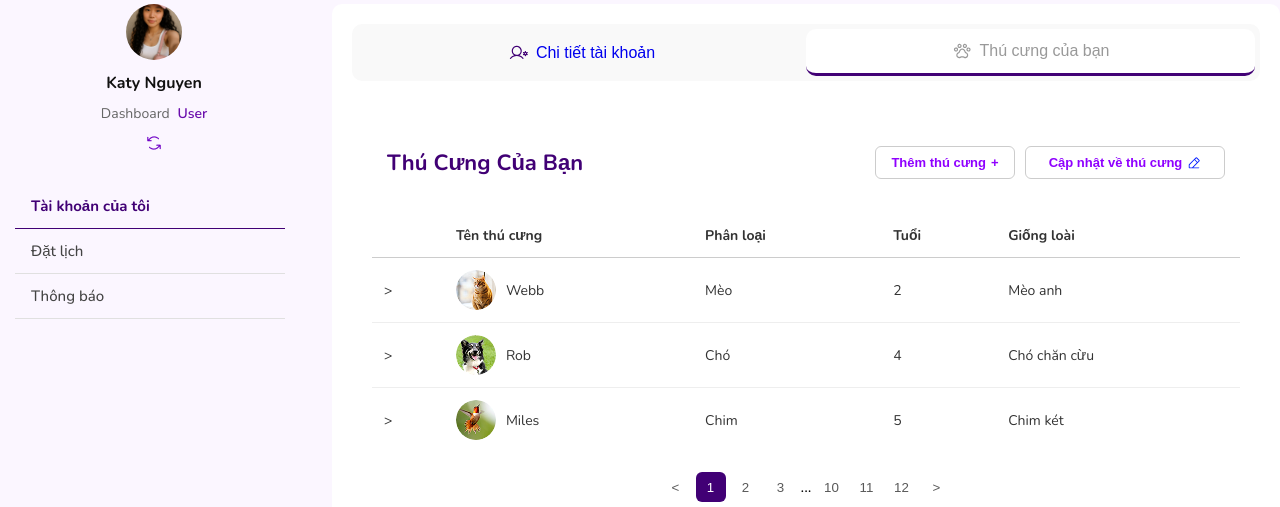
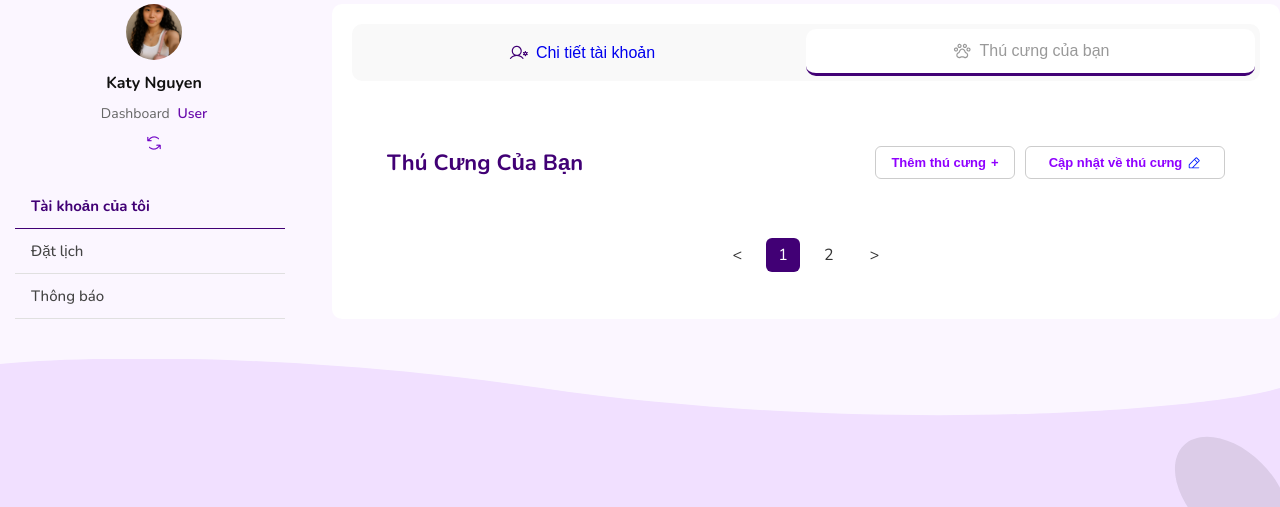
Before and after one commit to KimToan2501/Du-An-Web, a PHP site: page /pages/account-pet.html in a window 1280 px wide. Shown: the part 136-643 px from the top of the page. Run offline with PHP 8.4, Linux system fonts and the light colour scheme; grey boxes are pictures that could not be loaded.

Commit message:
thêm file account-pet.js và sửa pigination

```diff
--- a/assets/css/account-pet.css
+++ b/assets/css/account-pet.css
@@ -349,13 +349,13 @@
     object-fit: cover;
   }
 
-  .pagination {
+  /* .pagination {
     display: flex;
     justify-content: center;
     align-items: center;
     margin-top: 20px;
     gap: 5px;
-  }
+  } */
 
   .page-btn {
     background: transparent;
@@ -377,3 +377,56 @@
   .page-btn:hover {
     background: #e0d4f7;
   }
+
+/* Pagination */
+.pagination {
+  margin-top: 24px;
+  text-align: center;
+}
+
+.pagination a {
+  padding: 6px 12px;
+  margin: 0 4px;
+  color: #333;
+  text-decoration: none;
+}
+
+.pagination a.active {
+  display: inline-block;
+  background-color: #410075;
+  color: white;
+  border-radius: 6px;
+}
+
+.pagination a:hover {
+  background-color: #410075;
+  color: white;
+  border-radius: 6px;
+}
+
+/* Style riêng cho prev & next */
+.pagination a.prev,
+.pagination a.next {
+  background-color: transparent;
+  padding: 6px 12px;
+  border-radius: 0;
+  color: #333;
+}
+
+.pagination a.prev:hover,
+.pagination a.next:hover {
+  background-color: #410075;
+  color: white;
+  border-radius: 6px;
+}
+
+/* Thêm style cho trạng thái vô hiệu hóa */
+.pagination a.disabled {
+  color: #ccc;
+  cursor: not-allowed;
+}
+
+.pagination a.disabled:hover {
+  background-color: transparent;
+  color: #ccc;
+}
--- /dev/null
+++ b/assets/js/account-pet.js
@@ -0,0 +1,100 @@
+
+$(document).ready(function () {
+    const pets = [
+        { name: "Webb", type: "Mèo", age: 2, breed: "Mèo anh", avatar: "../assets/images/account/webb.png" },
+        { name: "Rob", type: "Chó", age: 4, breed: "Chó chăn cừu", avatar: "../assets/images/account/rob.png" },
+        { name: "Miles", type: "Chim", age: 5, breed: "Chim két", avatar: "../assets/images/account/miles.png" },
+        { name: "Luna", type: "Mèo", age: 3, breed: "Mèo Ba Tư", avatar: "../assets/images/account/webb.png" },
+        { name: "Max", type: "Chó", age: 6, breed: "Husky", avatar: "../assets/images/account/rob.png" },
+        { name: "Tweety", type: "Chim", age: 1, breed: "Vẹt", avatar: "../assets/images/account/miles.png" }
+    ];
+
+    const itemsPerPage = 3;
+    const totalPages = Math.ceil(pets.length / itemsPerPage);
+    let currentPage = 1;
+
+    function renderPets(page) {
+        const start = (page - 1) * itemsPerPage;
+        const end = start + itemsPerPage;
+        const petsToShow = pets.slice(start, end);
+
+        let tableHtml = `
+            <thead>
+                <tr>
+                    <th></th>
+                    <th>Tên thú cưng</th>
+                    <th>Phân loại</th>
+                    <th>Tuổi</th>
+                    <th>Giống loài</th>
+                </tr>
+            </thead>
+            <tbody>
+        `;
+        petsToShow.forEach(pet => {
+            tableHtml += `
+                <tr>
+                    <td>&gt;</td>
+                    <td>
+                        <div class="pet-info">
+                            <img src="${pet.avatar}" alt="${pet.name}" class="pet-avatar">
+                            ${pet.name}
+                        </div>
+                    </td>
+                    <td>${pet.type}</td>
+                    <td>${pet.age}</td>
+                    <td>${pet.breed}</td>
+                </tr>
+            `;
+        });
+        tableHtml += `</tbody>`;
+
+        $(".pet-table").html(tableHtml);
+    }
+
+    function renderPagination() {
+        let paginationHtml = `
+            <a href="#" class="prev">&lt;</a>
+        `;
+        for (let i = 1; i <= totalPages; i++) {
+            paginationHtml += `<a href="#" class="${i === currentPage ? "active" : ""}">${i}</a>`;
+        }
+        paginationHtml += `<a href="#" class="next">&gt;</a>`;
+
+        $(".pagination").html(paginationHtml);
+        updatePagination();
+    }
+
+    function updatePagination() {
+        $(".pagination a").removeClass("disabled active");
+        $(`.pagination a:contains('${currentPage}')`).addClass("active");
+
+        if (currentPage === 1) {
+            $(".pagination .prev").addClass("disabled");
+        }
+        if (currentPage === totalPages) {
+            $(".pagination .next").addClass("disabled");
+        }
+    }
+
+    // Uỷ quyền sự kiện click
+    $(document).on("click", ".pagination a", function (e) {
+        e.preventDefault();
+        const $this = $(this);
+        if ($this.hasClass("disabled") || $this.hasClass("active")) return;
+
+        if ($this.hasClass("prev")) {
+            if (currentPage > 1) currentPage--;
+        } else if ($this.hasClass("next")) {
+            if (currentPage < totalPages) currentPage++;
+        } else {
+            currentPage = parseInt($this.text());
+        }
+
+        renderPets(currentPage);
+        renderPagination();
+    });
+
+    // Gọi khi load trang
+    renderPets(currentPage);
+    renderPagination();
+});
--- a/pages/account-pet.html
+++ b/pages/account-pet.html
@@ -120,7 +120,7 @@
                         </button>
                     </div>
                 </div>
-                <table class="pet-table">
+                <!-- <table class="pet-table">
                     <thead>
                         <tr>
                             <th></th>
@@ -169,9 +169,9 @@
                         <td>Chim két</td>
                         </tr>
                     </tbody>
-                </table>
+                </table> -->
 
-                <div class="pagination">
+                <!-- <div class="pagination">
                     <button class="page-btn">&lt;</button>
                     <button class="page-btn active">1</button>
                     <button class="page-btn">2</button>
@@ -181,6 +181,17 @@
                     <button class="page-btn">11</button>
                     <button class="page-btn">12</button>
                     <button class="page-btn">&gt;</button>
+                </div> -->
+
+                <table class="pet-table">
+                    <!-- Dữ liệu sẽ được render vào đây bởi JavaScript -->
+                </table>
+                <!-- Phân trang -->
+                <div class="pagination">
+                    <a href="#" class="prev">&lt;</a>
+                    <a href="#" class="active">1</a>
+                    <a href="#">2</a>
+                    <a href="#" class="next">&gt;</a>
                 </div>
             </div>
         </section>
@@ -272,6 +283,8 @@
         </footer>
         <!-- End: Footer -->
         <script src="../assets/js/active-link.js"></script>
+        <script src="../assets/js/account-pet.js"></script>
+        <!-- <script src="https://code.jquery.com/jquery-3.6.0.min.js"></script> -->
 
 </body>
 
```
